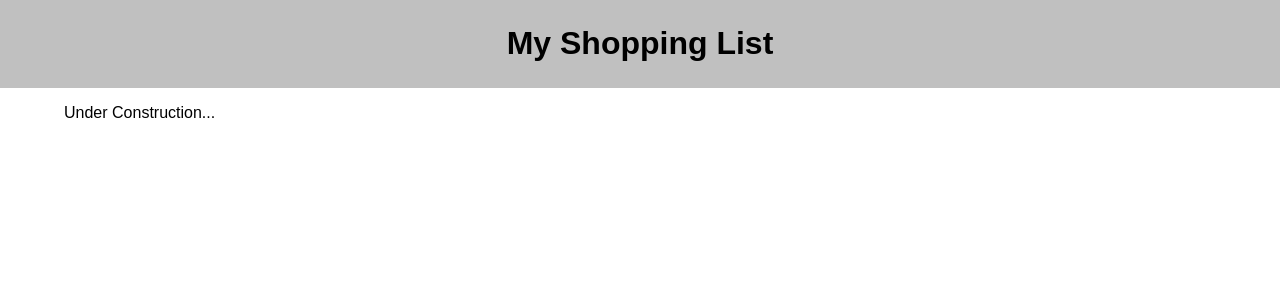
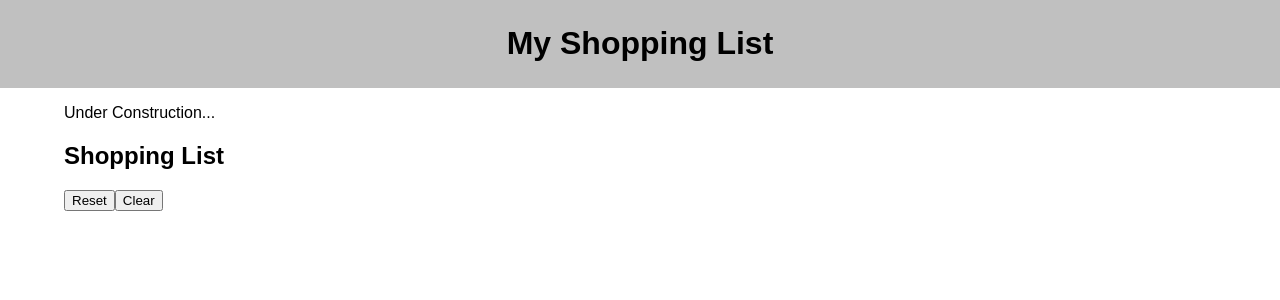
Before and after one commit to grav0165/group-fs-react-shopping-list, a React (Create React App) app: page / in a window 1280 px wide. Shown: the top 300 px of the page. Built offline with nearby package versions, Linux system fonts and the light colour scheme.

Commit message:
Created shopping list component. Added reset and clear buttons. Console log for clicks added.

```diff
--- a/src/components/App/App.jsx
+++ b/src/components/App/App.jsx
@@ -1,6 +1,7 @@
 import React from 'react';
 
-import Header from '../Header/Header.jsx'
+import Header from '../Header/Header.jsx';
+import ShoppingButton from '../ShoppingButton/ShoppingButton.jsx'
 import './App.css';
 
 
@@ -8,8 +9,17 @@ function App() {
     return (
         <div className="App">
             <Header />
+
+            {/* GET content */}
+
+            {/* POST content */}
+
+            {/* PUT content */}
+
+            {/* DELETE content */}
             <main>
                 <p>Under Construction...</p>
+                <ShoppingButton />
             </main>
         </div>
     );
--- /dev/null
+++ b/src/components/ShoppingButton/ShoppingButton.jsx
@@ -0,0 +1,21 @@
+import { useState } from 'react';
+
+function ShoppingButton () {
+
+    const handleReset = () => {
+        console.log('Reset button clicked')
+    }
+
+    const handleClear = () => {
+        console.log('Clear button clicked')
+    }
+
+    return (
+        <>
+        <h2>Shopping List</h2>
+        <button className='reset-btn' onClick={handleReset}>Reset</button><button className='clear-btn' onClick={handleClear}>Clear</button>
+        </>
+    )
+}
+
+export default ShoppingButton
```
